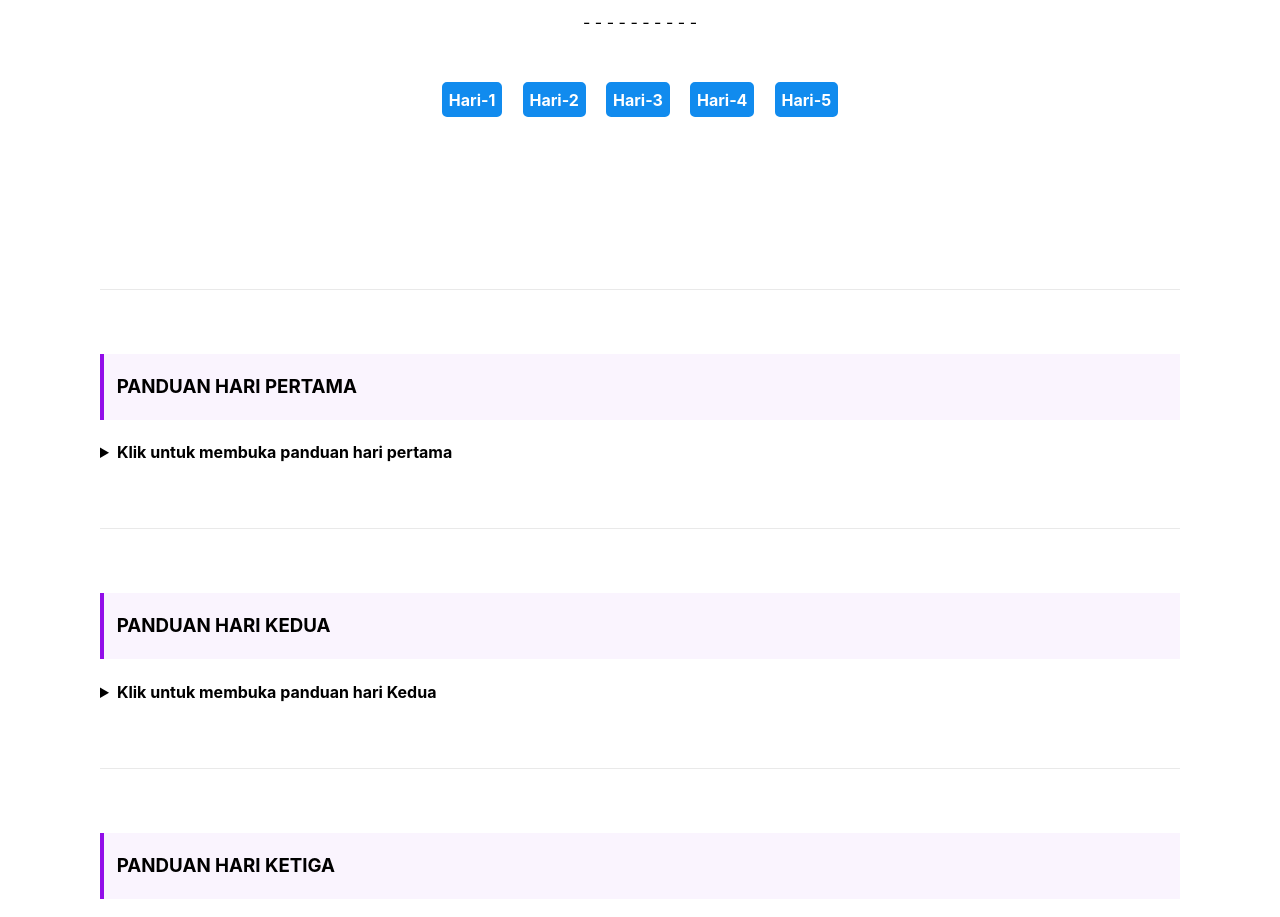
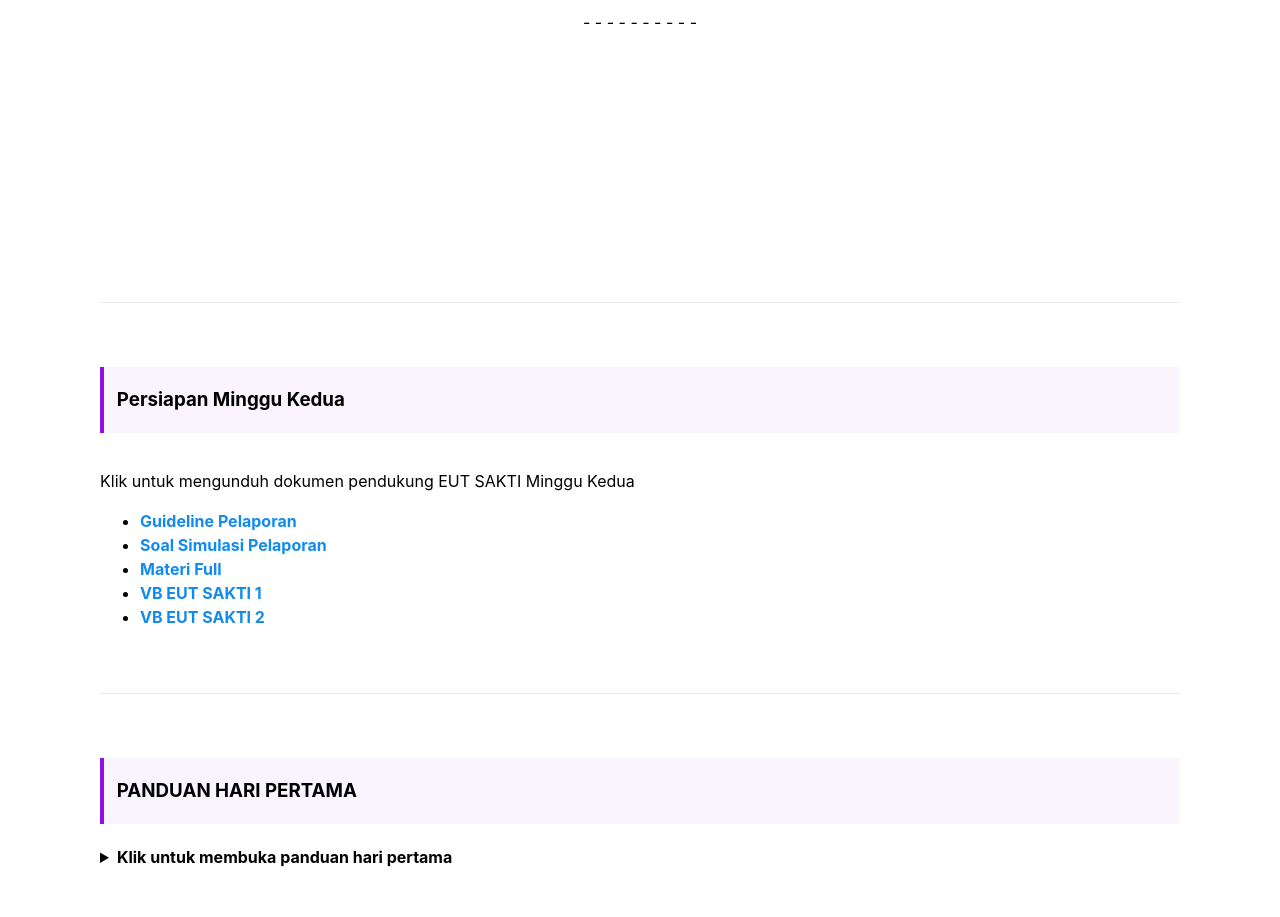
Before and after one commit to sakti5/sakti5.github.io, a website: page index.html in a window 1280 px wide. Shown: the part 307-1224 px from the top of the page. Drawn offline with Linux system fonts and the light colour scheme.

Commit message:
ubah-005

```diff
--- a/index.html
+++ b/index.html
@@ -9,7 +9,7 @@
     <meta name="description" content="panduan sederhana aplikasi SAKTI.">
     <meta name="viewport" content="width=device-width, initial-scale=1.0">
 
-    <title>SAKTI5 - Panduan Sederhana Aplikasi SAKTI</title>
+    <title>SAKTI5 - Catatan Pendukung EUT SAKTI</title>
 </head>
 
 <body>
@@ -22,31 +22,39 @@
                 <a href="https://www.youtube.com/channel/UCVwuMad0uceVRuwjbG1xrIg" target="_blank" rel="noopener noreferrer"><i>youtube &nearr;</i></a>
             </ul>
         </nav>
-        <h1>Panduan Sederhana Aplikasi SAKTI</h1>
+        <h1>Catatan Pendukung EUT SAKTI</h1>
         <p>- - - - - - - - - -</p>
-        <br>
-        <p>
-            <a href="#hari1"><b>Hari-1</b></a>
-            <a href="#hari2"><b>Hari-2</b></a>
-            <a href="#hari3"><b>Hari-3</b></a>
-            <a href="#hari4"><b>Hari-4</b></a>
-            <a href="#hari5"><b>Hari-5</b></a>
-        </p>
+        <br><br><br><br>
     </header>
     <button onclick="topFunction()" id="sundul" title="Naik">^UP</button>
     <main>
         <hr>
+        <article id="minggu2">
+            <aside><h1><b>Persiapan Minggu Kedua</b></h1></aside>
+            <br>
+            <p>Klik untuk mengunduh dokumen pendukung EUT SAKTI Minggu Kedua</p>
+            <ul>
+                <li><a href="./media/Guideline-Pelaporan.pdf">Guideline Pelaporan</a></li>
+                <li><a href="./media/SOAL-SIMULASI-PELAPORAN.pdf">Soal Simulasi Pelaporan</a></li>
+                <li><a href="https://drive.google.com/drive/folders/13rmTJ9KtaKCn2ewImxqhDgKLLFgQWlM-">Materi Full</a></li>
+                <li><a href="https://drive.google.com/file/d/1hpTnnL8q9H83ycNqDzF4SA1fiVzfLWqx/view">VB EUT SAKTI 1</a></li>
+                <li><a href="https://drive.google.com/file/d/1Ny8bKQG4JAGtKv9Vv-7QpOsutGUCto7N/view">VB EUT SAKTI 2</a></li>
+            </ul>
+
+            <hr>  <!-- Jurang Pemisah -->
+
+        </article>
         <article id="hari1">
             <aside><h1><b>PANDUAN HARI PERTAMA</b></h1></aside>
             <details>
                 <summary>Klik untuk membuka panduan hari pertama</summary>
             <H2>1. Setup Referensi</H2>
-            <a href="media/A.1.setup-referensi.pptx"><i>unduh ppt &nearr;</i></a>
+            <a href="./media/A.1.setup-referensi.pptx"><i>unduh ppt &nearr;</i></a>
 
             <hr>  <!-- Jurang Pemisah -->
 
             <H2>2. Supplier Tipe 1,2,6</H2>
-                <a href="media/A.2.Supplier-1-2-6.pptx"><i>unduh ppt &nearr;</i></a>
+                <a href="./media/A.2.Supplier-1-2-6.pptx"><i>unduh ppt &nearr;</i></a>
                 <a href="https://www.youtube.com/watch?v=3PzrRF2xgGk" target="_blank"  rel="noopener noreferrer"><i>video supplier 1,2,7 &nearr;</i></a>
                 <a href="https://www.youtube.com/watch?v=OkUI7H0Pu9U" target="_blank"  rel="noopener noreferrer"><i>video supplier tipe 6 &nearr;</i></a>
            <h3>#untuk simulasi ini, data yang akan digunakan adalah:</h3>
@@ -508,12 +516,7 @@
             <hr>  <!-- Jurang Pemisah -->
         </article>
 
-        <article id="hari5">
-            <aside><h1><b>PANDUAN HARI KELIMA</b></h1></aside>
-            <p>coming soon...</p>
-            <hr>  <!-- Jurang Pemisah -->
 
-        </article>
     </main>
 
     <footer>
```
Also changed, not shown: 2 other files.
